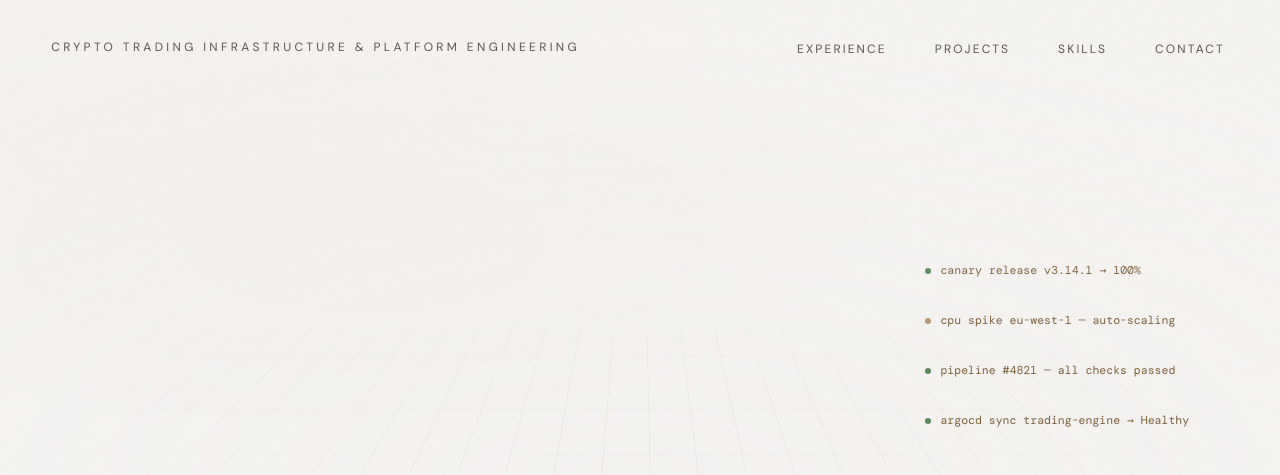
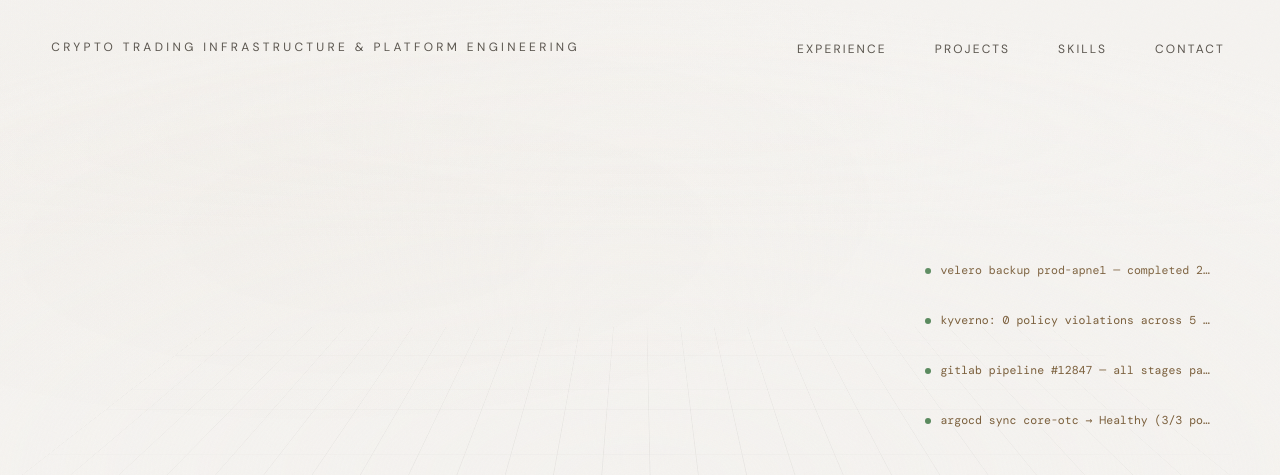
Before and after one commit to spelendora/spelendora.github.io, a plain HTML site: page devops/index.html in a window 1280 px wide. Shown: the top 475 px of the page. Drawn offline with nearby package versions, Linux system fonts and the light colour scheme; a web font is replaced by a local one.

Commit message:
Update hero notification cards: real stack data, 6 visible instead of 4
Notifications now reflect actual tooling: ArgoCD core-otc sync,
GitLab pipelines, Kyverno across 5 clusters, Velero backups,
Trivy scans, Kubecost spend tracking, Karpenter spot replacement,
CNPG cluster health, Istio mTLS, Pulumi drift detection,
cert-manager renewals, Robusta alerts, VictoriaMetrics,
cosign image verification. 14 entries rotating, 6 visible at once.

```diff
--- a/devops/index.html
+++ b/devops/index.html
@@ -1971,21 +1971,25 @@ button {
     var prefersReducedMotion = window.matchMedia('(prefers-reduced-motion: reduce)').matches;
 
     var notifications = [
-      { type: 'green', text: 'argocd sync trading-engine \u2192 Healthy' },
-      { type: 'green', text: 'pipeline #4821 \u2014 all checks passed' },
-      { type: 'amber', text: 'cpu spike eu-west-1 \u2014 auto-scaling' },
-      { type: 'green', text: 'canary release v3.14.1 \u2192 100%' },
-      { type: 'green', text: 'kyverno: 0 policy violations' },
-      { type: 'green', text: 'daily backup: 0 errors' },
-      { type: 'green', text: '99.999% SLA \u2014 26s downtime YTD' },
-      { type: 'green', text: 'flux reconcile: 23 apps synced' },
-      { type: 'green', text: 'trivy scan: 0 critical vulns' },
-      { type: 'amber', text: 'cert expiry in 14d \u2014 renewal queued' }
+      { type: 'green', text: 'argocd sync core-otc \u2192 Healthy (3/3 pods)' },
+      { type: 'green', text: 'gitlab pipeline #12847 \u2014 all stages passed' },
+      { type: 'green', text: 'kyverno: 0 policy violations across 5 clusters' },
+      { type: 'green', text: 'velero backup prod-apne1 \u2014 completed 2m14s' },
+      { type: 'green', text: 'trivy scan: 0 critical, 0 high vulns' },
+      { type: 'green', text: 'kubecost: cloud spend -3.2% vs last week' },
+      { type: 'amber', text: 'karpenter: spot interruption eu-west-1 \u2014 node replaced 47s' },
+      { type: 'green', text: 'cnpg cluster trading-db: 3/3 replicas healthy' },
+      { type: 'green', text: 'istio mTLS: 100% strict across all namespaces' },
+      { type: 'green', text: 'pulumi drift-detect: 0 changes detected' },
+      { type: 'amber', text: 'cert-manager: wildcard renewal in 12d \u2014 queued' },
+      { type: 'green', text: 'robusta: alert enrichment \u2014 0 active incidents' },
+      { type: 'green', text: 'victoria-metrics: 99.999% write availability' },
+      { type: 'green', text: 'cosign: all 52 images verified \u2014 signatures valid' }
     ];
 
     var currentIndex = 0;
     var activeCards = [];
-    var MAX_VISIBLE = 4;
+    var MAX_VISIBLE = 6;
     var CARD_GAP = 8;
     var CARD_HEIGHT = 42;
     var SLIDE_DURATION = 500;
@@ -2008,7 +2012,7 @@ button {
     }
 
     if (prefersReducedMotion) {
-      for (var i = 0; i < 3; i++) {
+      for (var i = 0; i < 6; i++) {
         var card = createCardElement(notifications[i]);
         card.style.opacity = '1';
         card.style.transform = 'translateX(0)';
```
